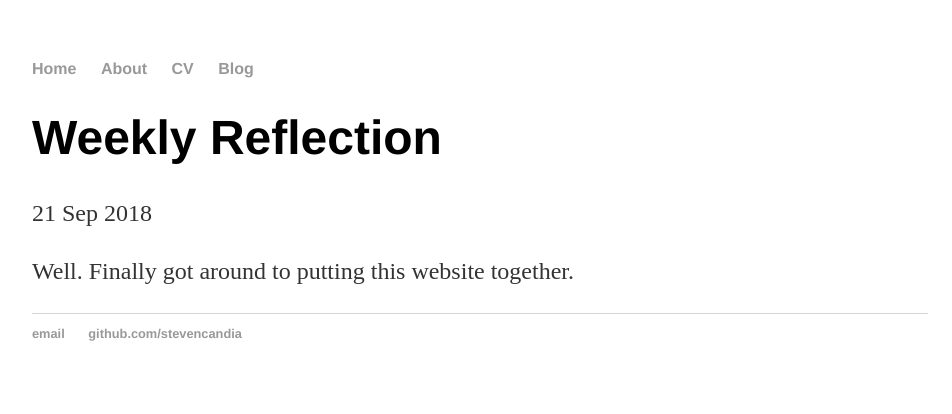
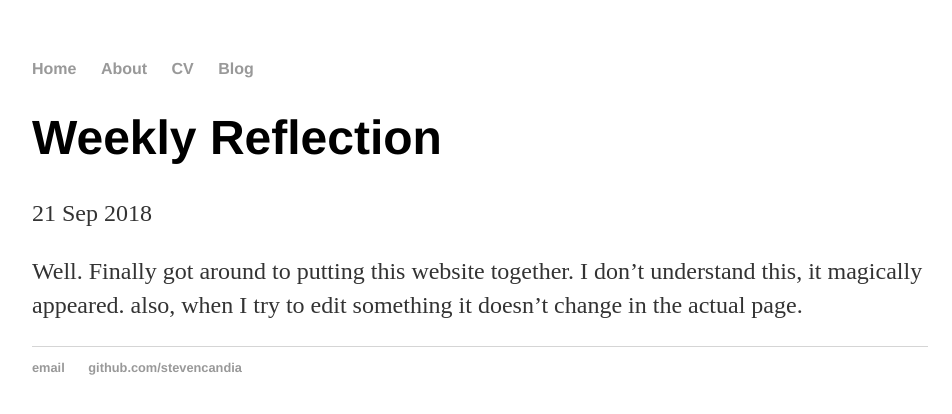
Before and after one commit to stevenc2620/stevenc2620.github.io, a Jekyll site: the page built from _posts/2018-21-09-Weekly-Reflection-01.md, in a window 1280 px wide. Shown: the top 414 px of the page, without its empty margins (160-1112 px from the left). Built offline with Jekyll 4.4.1, drawn with Linux system fonts in a browser that asks for light colours.

Commit message:
Update 2018-21-09-Weekly-Reflection-01.md

```diff
--- a/_posts/2018-21-09-Weekly-Reflection-01.md
+++ b/_posts/2018-21-09-Weekly-Reflection-01.md
@@ -4,4 +4,4 @@ title: "Weekly Reflection"
 date: 2018-09-21
 ---
 
-Well. Finally got around to putting this website together.
+Well. Finally got around to putting this website together. I don't understand this, it magically appeared. also, when I try to edit something it doesn't change in the actual page.
```
